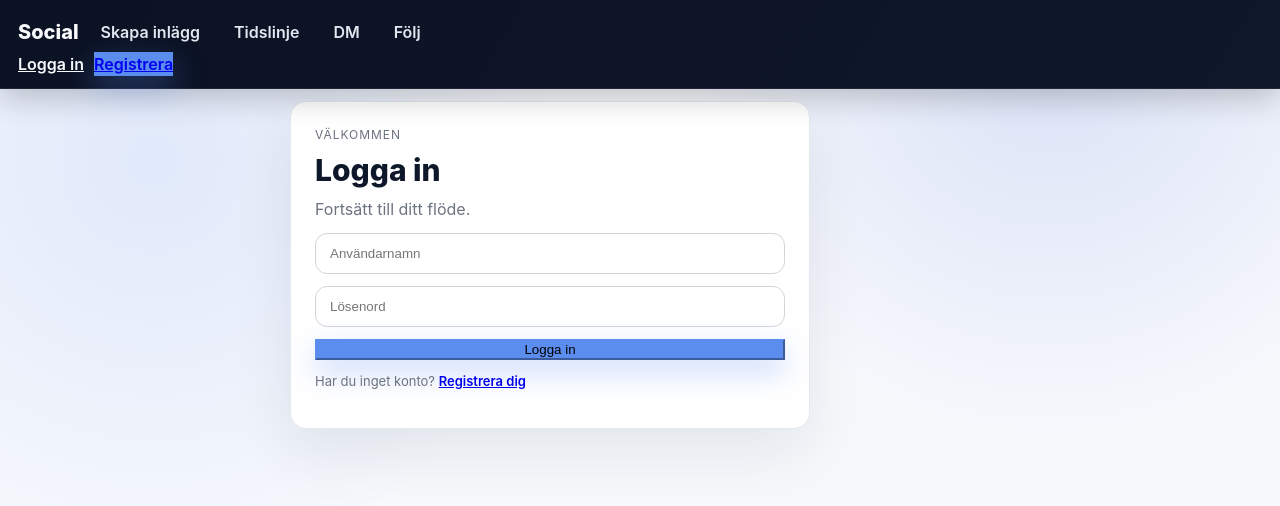
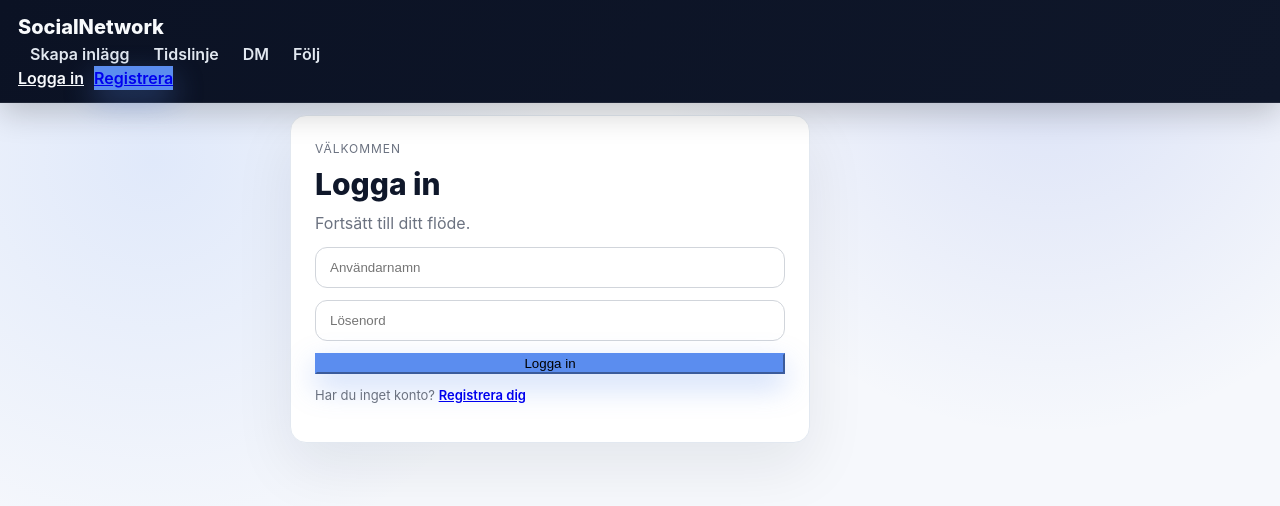
Before and after one commit to Hamsedirie6/TeamInjection, a React (Vite) app in the folder frontend/: page / in a window 1280 px wide. Shown: the top 506 px of the page. Built offline with nearby package versions, Linux system fonts and the light colour scheme; no server answers.

Commit message:
centrerat länkarna i navbaren //kristian

```diff
--- a/frontend/src/components/Navbar.tsx
+++ b/frontend/src/components/Navbar.tsx
@@ -13,10 +13,11 @@ export default function Navbar() {
 
   return (
     <nav className="nav app-navbar">
+      <div className="nav-inner">
         <div className="nav-left">
-        <NavLink to="/" className="brand">
-          Social
-        </NavLink>
+          <span className="brand">SocialNetwork</span>
+        </div>
+        <div className="nav-center">
           <NavLink to="/posts" className={({ isActive }) => `nav-link ${isActive ? "active" : ""}`}>
             Skapa inlägg
           </NavLink>
@@ -34,7 +35,7 @@ export default function Navbar() {
           {username ? (
             <>
               <span className="user-chip">{username}</span>
-            <button className="btn btn-outline-light btn-sm" onClick={handleLogout}>
+              <button className="btn btn-logout btn-sm" onClick={handleLogout}>
                 Logga ut
               </button>
             </>
@@ -49,6 +50,7 @@ export default function Navbar() {
             </>
           )}
         </div>
+      </div>
     </nav>
   );
 }
```
Lines whose indentation alone changed are shown as unchanged.
